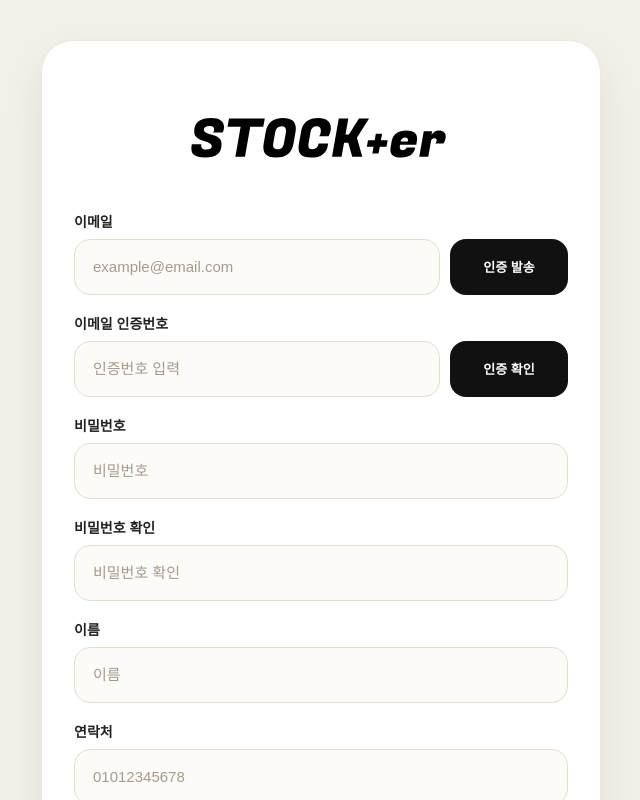
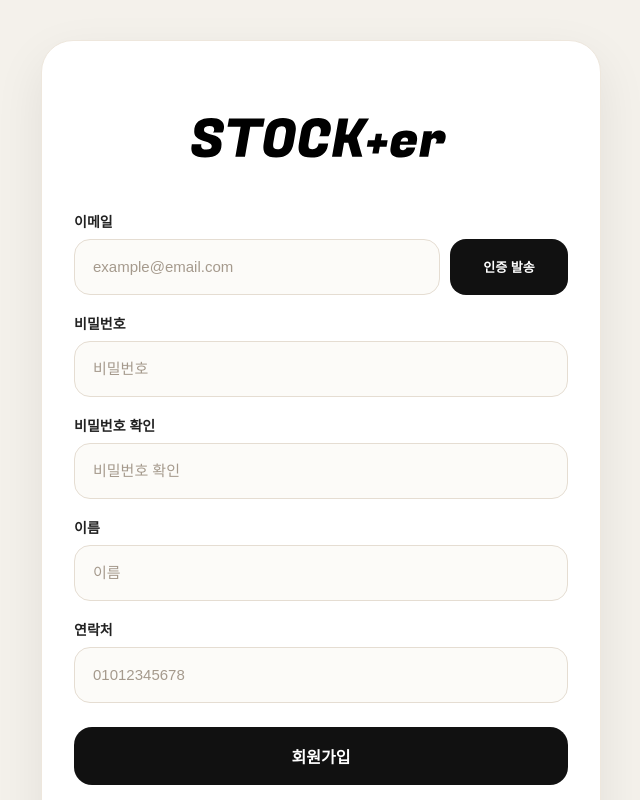
Before and after one commit to team1-final-project/frontend, a React (Create React App) app: page /signup in a window 1280 px wide. Shown: the top 800 px of the page, without its empty margins (319-959 px from the left). Built offline with nearby package versions, Linux system fonts and the light colour scheme.

Commit message:
refactor: 회원가입 이메일 인증번호 입력 노출 시점 조정

```diff
--- a/src/pages/Signup.js
+++ b/src/pages/Signup.js
@@ -18,6 +18,8 @@ export default function Signup() {
   name: "",
   phone: "",
   });
+
+  const [isCodeSent, setIsCodeSent] = useState(false);
 
   const [isSendingCode, setIsSendingCode] = useState(false);
 
@@ -55,12 +57,17 @@ export default function Signup() {
         [name]: nextValue,
       };
 
-      if (name === "email" || name === "code") {
+      if (name === "email") {
         nextForm.verificationToken = "";
+        nextForm.code = "";
       }
 
       return nextForm;
     });
+
+    if (name === "email") {
+      setIsCodeSent(false);
+    }
 
     setFieldErrors((prev) => ({
       ...prev,
@@ -103,6 +110,8 @@ export default function Signup() {
       }));
 
       const data = await sendEmailCode(form.email.trim());
+
+      setIsCodeSent(true);
 
       setFieldMessages((prev) => ({
         ...prev,
@@ -285,7 +294,7 @@ export default function Signup() {
                 )}
               </InputGroup>
 
-              {!isEmailVerified && (
+              {isCodeSent && !isEmailVerified && (
                 <InputGroup>
                   <Label>이메일 인증번호</Label>
                   <InlineRow>
```
